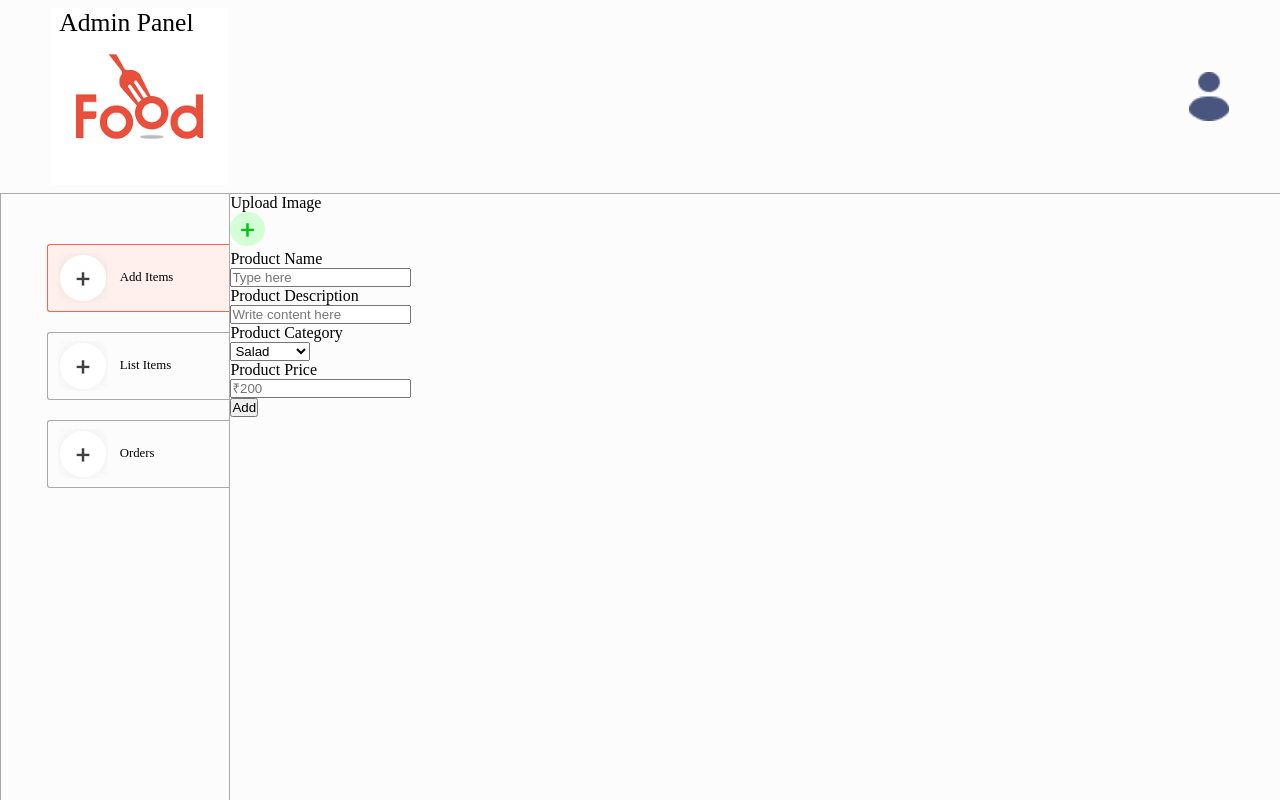
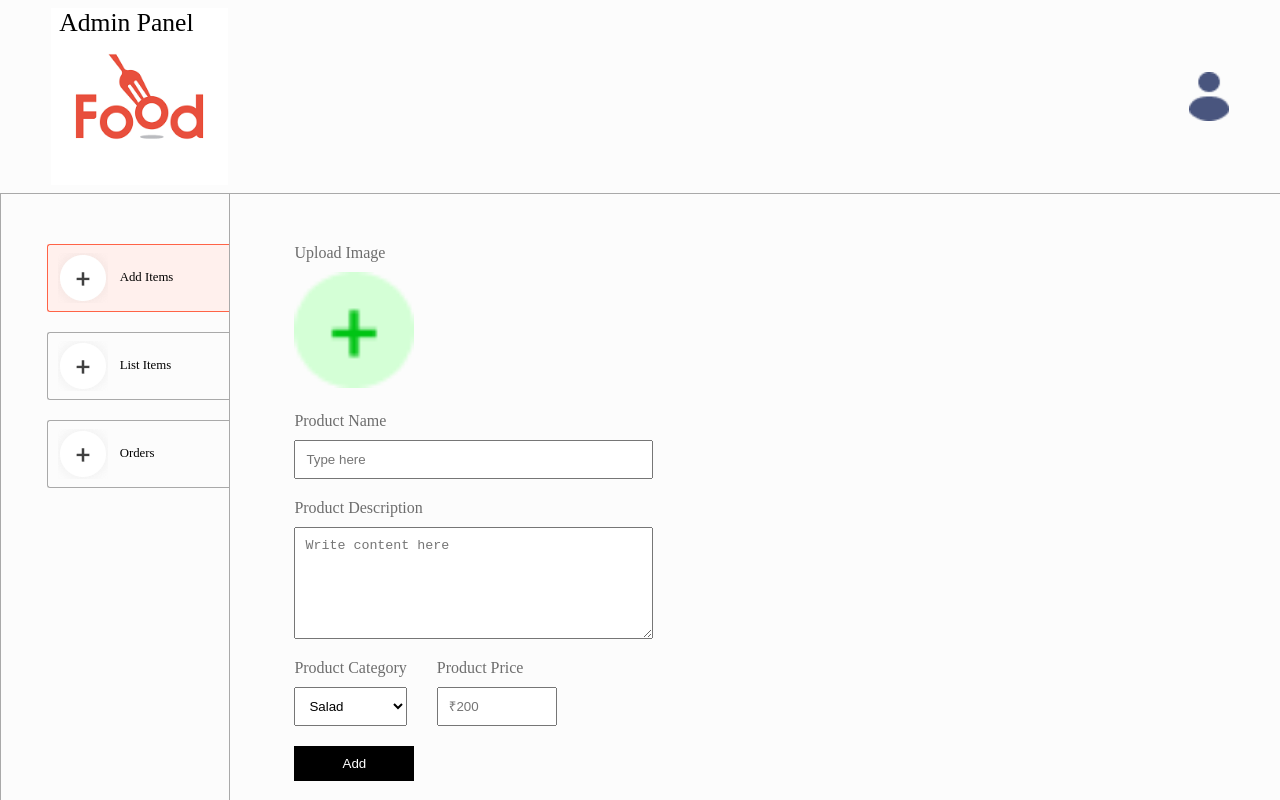
Before and after one commit to gusainDeekshu/Admin, a React (Vite) app: page /add in a window 1280 px wide. Shown: the top 800 px of the page. Built offline with nearby package versions, Linux system fonts and the light colour scheme.

Commit message:
posting data

```diff
--- a/src/App.jsx
+++ b/src/App.jsx
@@ -1,5 +1,7 @@
 /* eslint-disable no-unused-vars */
 import React from 'react'
+import { ToastContainer } from 'react-toastify';
+import 'react-toastify/dist/ReactToastify.css';
 import Navbar from './components/Navbar/Navbar'
 import Add from './pages/Add/Add'
 import Sidebar from './components/Sidebar/Sidebar'
@@ -9,6 +11,7 @@
 const App = () => {
   return (
     <div>
+      <ToastContainer/>
       <Navbar/>
       <hr />
       <div className="app-content">
--- a/src/index.css
+++ b/src/index.css
@@ -26,3 +26,8 @@
 {
     display: flex;
 }
+.flex-col{
+    display: flex;
+    flex-direction: column;
+    gap: 10px;
+}
--- a/src/pages/Add/Add.css
+++ b/src/pages/Add/Add.css
@@ -0,0 +1,40 @@
+.add{
+    width: 70%;
+    margin-left: max(5vw,25px);
+    margin-top: 50px;
+    color: #6d6d6d;
+    font-size: 16px;
+}
+.add form{
+    gap: 20px;
+}
+.add-image-upload img{
+    width: 120px;
+cursor: pointer;
+
+}
+
+.add-product-name,.add-product-description{
+    width: max(40%,280px);
+}
+.add-product-name input,.add-product-description textarea{
+    padding: 10px;
+}
+
+.add-category-price{
+    display: flex;
+    gap: 30px;
+}
+
+.add-category-price select ,.add-category-price input{
+    max-width: 120px;
+    padding: 10px;
+}
+.add-btn{
+    max-width: 120px;
+    border: none;
+    padding: 10px;
+    background-color: black;
+    color: white;
+    cursor: pointer;
+}
--- a/src/pages/Add/Add.jsx
+++ b/src/pages/Add/Add.jsx
@@ -1,28 +1,84 @@
 /* eslint-disable no-unused-vars */
-import React from "react";
+import React, { useState } from "react";
 import "./Add.css";
 import { assets } from "../../assets/assets";
-
+import axios from 'axios'
+import { toast } from "react-toastify";
 const Add = () => {
+  const url="http://localhost:4000"
+  const [image, setimage] = useState(false);
+  const [data, setdata] = useState({
+    name: "",
+    description: "",
+    price: "",
+    category: "salad",
+  });
+  const onChangehanndler = (event) => {
+    const name = event.target.name;
+    const value = event.target.value;
+    setdata((data) => ({ ...data, [name]: value }));
+  };
+  const onsubmithandler = async (event) => {
+    event.preventDefault();
+    const formdata = new FormData();
+    formdata.append("name", data.name);
+    formdata.append("description", data.description);
+    formdata.append("price", Number(data.price));
+    formdata.append("category", data.category);
+    formdata.append("image", image);
+    const response=await axios.post(`${url}/api/food/add`,formdata)
+    if(response.data.success){
+      setdata({
+        name: "",
+        description: "",
+        price: "",
+        category: "salad",
+      });
+      setimage(false);
+      toast.success(response.data.message)
+    } else{
+      toast.error(response.data.message)
+    }
+  };
+  //   useEffect(()=>{
+  // console.log(data);
+  //   },[data])
   return (
     <div className="add">
-      <form className="flex-col">
+      <form className="flex-col" onSubmit={onsubmithandler}>
         <div className="add-image-upload flex-col">
           <p>Upload Image</p>
           <label htmlFor="image">
-            <img src={assets.add_icon_green} alt="" />
+            <img
+              src={image ? URL.createObjectURL(image) : assets.add_icon_green}
+              alt=""
+            />
           </label>
-          <input type="file" id="image" name="image" hidden required />
+          <input
+            type="file"
+            onChange={(e) => setimage(e.target.files[0])}
+            id="image"
+            name="image"
+            hidden
+            required
+          />
         </div>
         <div className="add-product-name flex-col">
           <p>Product Name</p>
-          <input type="text" name="name" placeholder="Type here" />
+          <input
+            onChange={onChangehanndler}
+            value={data.name}
+            type="text"
+            name="name"
+            placeholder="Type here"
+          />
         </div>
         <div className="add-product-description flex-col">
           <p>Product Description</p>
-          <input
-            type="text"
-            name="Description"
+          <textarea
+            onChange={onChangehanndler}
+            value={data.description}
+            name="description"
             placeholder="Write content here"
             rows="6"
           />
@@ -30,7 +86,12 @@
         <div className="add-category-price">
           <div className="add-category flex-col">
             <p>Product Category</p>
-            <select name="category" id="" className="category">
+            <select
+              onChange={onChangehanndler}
+              name="category"
+              id=""
+              className="category"
+            >
               <option value="Salad">Salad</option>
               <option value="Rolls">Rolls</option>
               <option value="Deserts">Deserts</option>
@@ -43,10 +104,18 @@
           </div>
           <div className="add-price flex-col">
             <p>Product Price</p>
-            <input type="Number" name="price" placeholder="₹200" />
+            <input
+              onChange={onChangehanndler}
+              value={data.price}
+              type="Number"
+              name="price"
+              placeholder="₹200"
+            />
           </div>
         </div>
-        <button type="submit" className="add-button">Add</button>
+        <button type="submit" className="add-btn">
+          Add
+        </button>
       </form>
     </div>
   );
```
